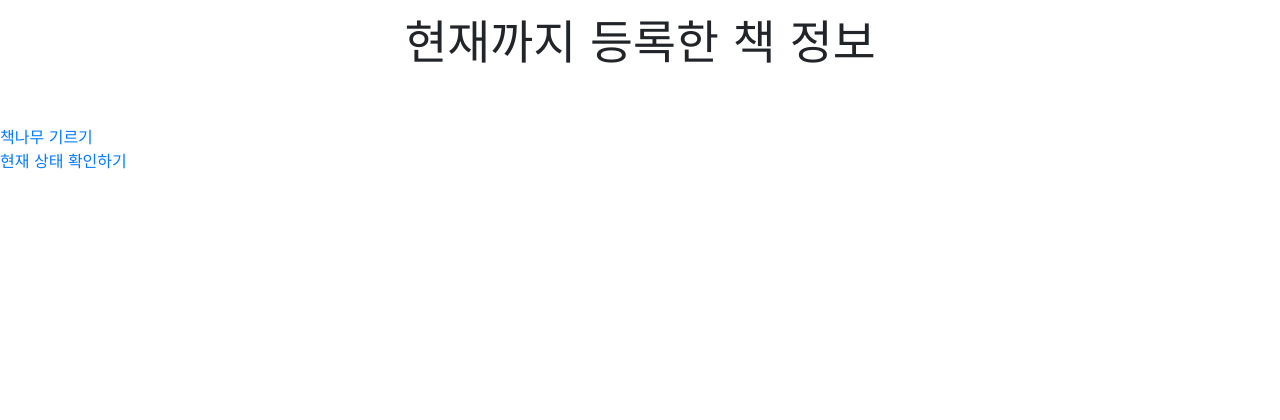
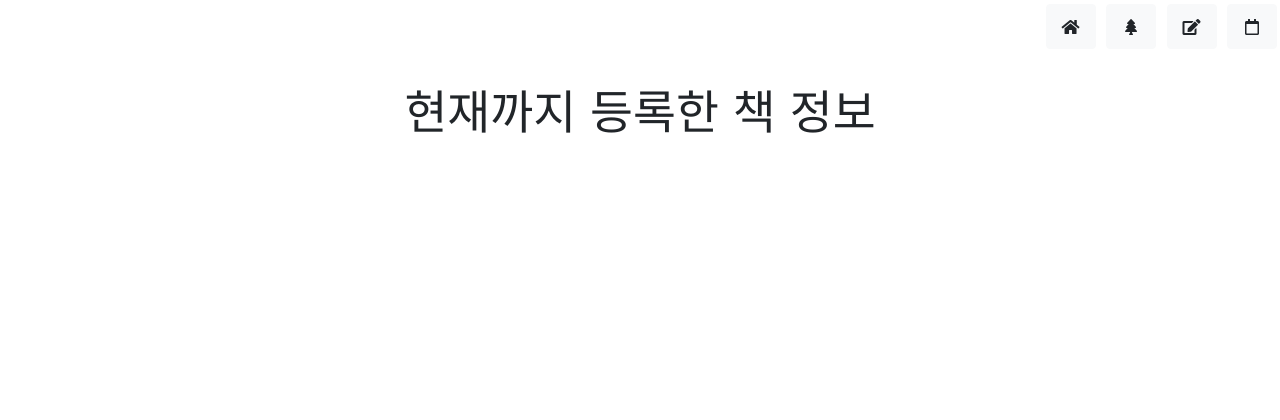
Before and after one commit to kmj931104/jack_and_booktree_project, a Flask app: page /bookregister in a window 1280 px wide. Shown: the top 420 px of the page. Before the commit the page ends 169 px from the top, so only its background shows below. Run offline with Flask 2, Linux system fonts and the light colour scheme; data that the repository does not hold is empty; some libraries are stand-ins or nearby versions; some web fonts are replaced.

Commit message:
3개 페이지
버튼 위치 조절하기 시도

```diff
--- a/templates/booktree_add.html
+++ b/templates/booktree_add.html
@@ -58,13 +58,15 @@
                 padding-top: 20px;
                 padding-bottom: 10px;
                 background-color: #FFE8E8;
-
+                display: flex;
+                flex-direction: column;
                 align-items: center;
             }
 
             button:not(.button) {
                 display: inline-block;
                 width: 50px;
+                height: 45px;
                 margin: 4px 3px;
             }
 
--- a/templates/booktree_now.html
+++ b/templates/booktree_now.html
@@ -25,6 +25,8 @@
         <link rel="preconnect" href="https://fonts.gstatic.com">
         <link href="https://fonts.googleapis.com/css2?family=Nanum+Gothic&display=swap" rel="stylesheet">
 
+        <link href="https://use.fontawesome.com/releases/v5.0.6/css/all.css" rel="stylesheet">
+
         <title>등록한 책들 확인하기</title>
 
         <style>
@@ -37,10 +39,32 @@
 
             }
 
+            .top-fixed {
+                position: fixed;
+                left: 0;
+                top: 0;
+                width: 100%;
+                height: 50px;
+            }
+
+            .top-content {
+                background-color: white;
+                height: 100%;
+                width: 100%;
+                text-align: right;
+            }
+
             .wrap {
-                margin-top: 13px;
-                width: 80vw;
+                margin-top: 50px;
+                padding-top: 20px;
+                padding-bottom: 10px;
+                min-height: 1000px;
+                align-items: center;
+                display: flex;
+                flex-direction: column;
+
             }
+
 
             .fontHead {
                 font-family: 'Jua', sans-serif;
@@ -50,6 +74,13 @@
 
             .fontContent {
                 font-family: 'Nanum Gothic', sans-serif;
+            }
+
+            button {
+                display: inline-block;
+                width: 50px;
+                height: 45px;
+                margin: 4px 3px;
             }
 
             img {
@@ -95,10 +126,41 @@
                 writeBookInfo();
 
             })
+
+            function moveToMain() {
+                location.href = '/';
+            }
+
+            function moveToAddBooktree() {
+                location.href = '/booksadd';
+            }
+
+             function moveToBookTree() {
+                location.href = '/booktree'
+            }
+
+            function moveToCalendar() {
+                location.href = "/";
+            }
         </script>
     </head>
 
     <body>
+        <div class="top-fixed">
+            <div class="top-content">
+                <button type="button" class="btn btn-light" onclick="moveToMain()"><i class="fas fa-home"></i>
+                </button>
+                <button type="button" class="btn btn-light" onclick="moveToBookTree()"><i class="fas fa-tree"></i>
+                </button>
+                <button type="button" class="btn btn-light" onclick="moveToAddBooktree()"><i
+                                class="fas fa-edit"></i>
+                        </button>
+                <button type="button" class="btn btn-light" onclick="moveToCalendar()"><i
+                        class="far fa-calendar"></i>
+                </button>
+            </div>
+        </div>
+        <div class="wrap">
             <div>
                 <p class="fontHead head">현재까지 등록한 책 정보</p>
             </div>
@@ -144,24 +206,6 @@
                 </div>
 
             </div>
-        <div class="wrap">
-            <br>
-            <div class="container">
-                <div class="row">
-                </div>
-            </div>
-
-            <div class="button-2">
-                <div class="eff-2">
-                    <a href="/booksadd"> 책나무 기르기 </a>
-                </div>
-            </div>
-            <div class="button-2">
-                <div class="eff-2">
-                    <a href="/booktree"> 현재 상태 확인하기 </a>
-                </div>
-            </div>
-
         </div>
 
         <script>
```
Also changed, not shown: templates/beanTree.html (+6 -2 lines). Lines whose indentation alone changed are shown as unchanged.
